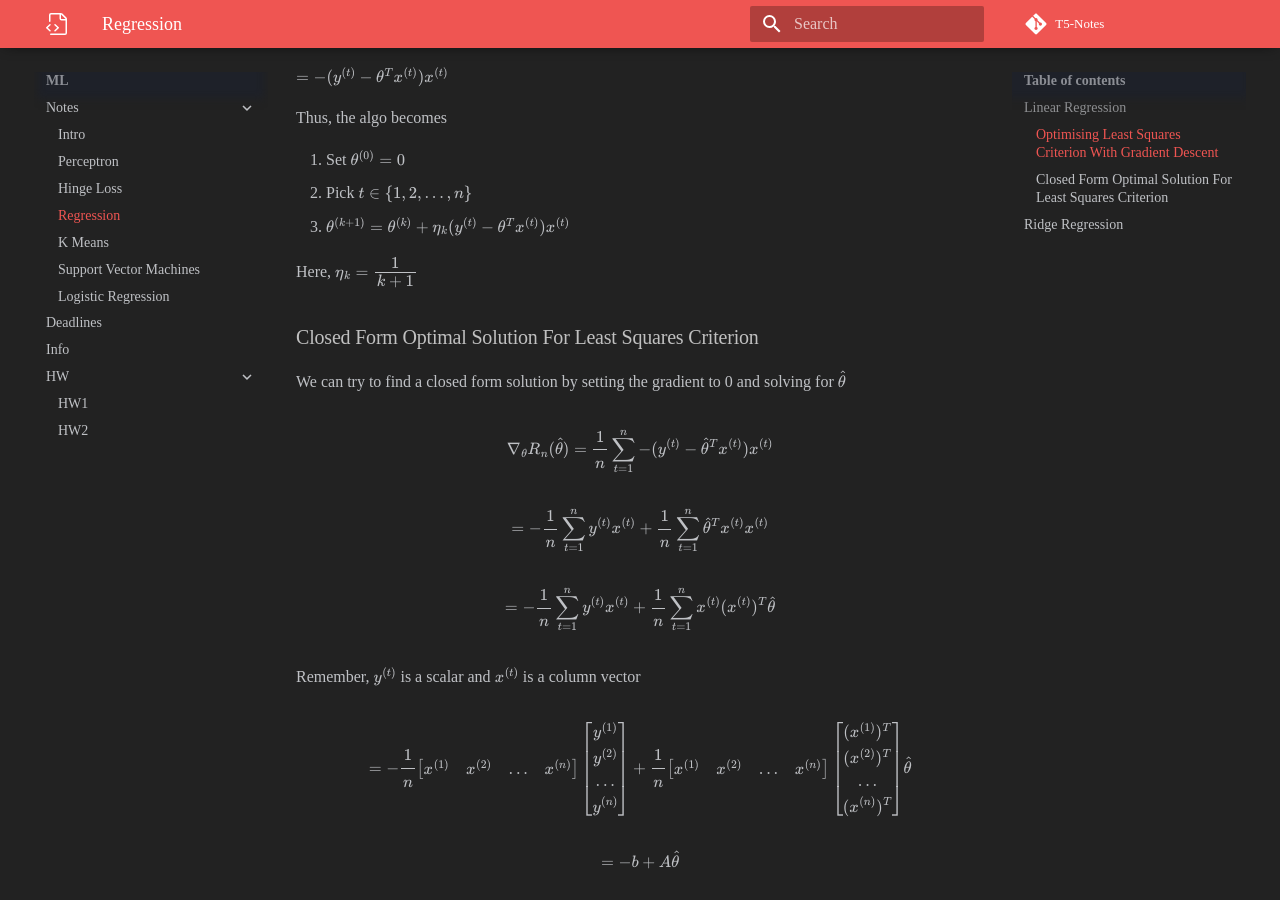
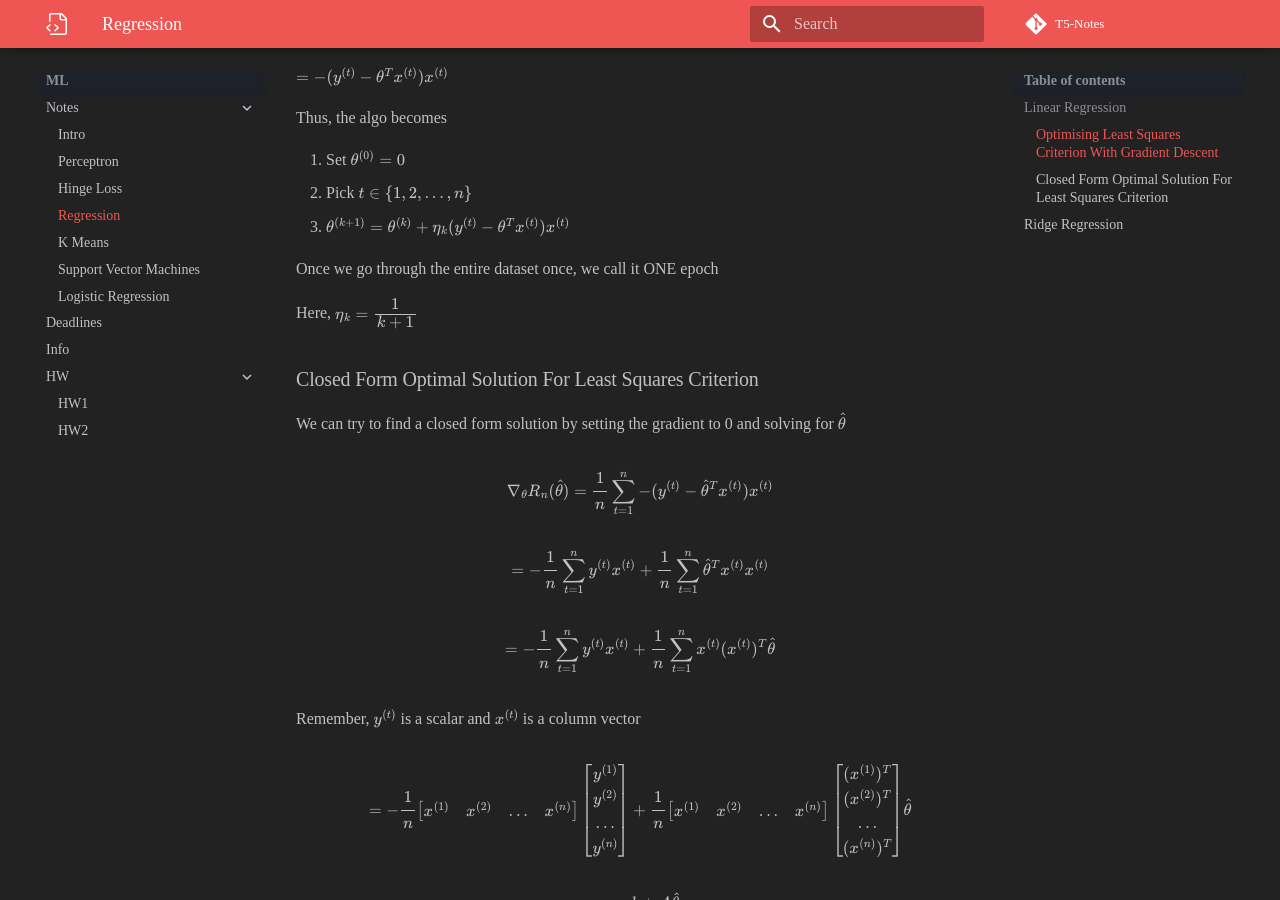
Before and after one commit to Divy1211/T5-Notes, an MkDocs documentation site: the page built from docs/courses/ml/notes/w2/regression.md, in a window 1280 px wide and 900 px high, scrolled down 1274 px. Built offline with MkDocs 1.6.1 and Material for MkDocs 9.7.7, drawn with Linux system fonts in a browser that asks for light colours; some web fonts are replaced; comment, search, counter and statistics services are not loaded.

Commit message:
fixed regression epochs

```diff
--- a/docs/courses/ml/notes/w2/regression.md
+++ b/docs/courses/ml/notes/w2/regression.md
@@ -40,6 +40,8 @@ Thus, the algo becomes
 1. Set $\theta^{(0)} = 0$
 2. Pick $t \in \{1, 2, ..., n\}$
 3. $\theta^{(k+1)} = \theta^{(k)} + \eta_k (y^{(t)} - \theta^T x^{(t)})x^{(t)}$
+
+Once we go through the entire dataset once, we call it ONE epoch
 
 Here, $\eta_k = \cfrac{1}{k+1}$
 
```
